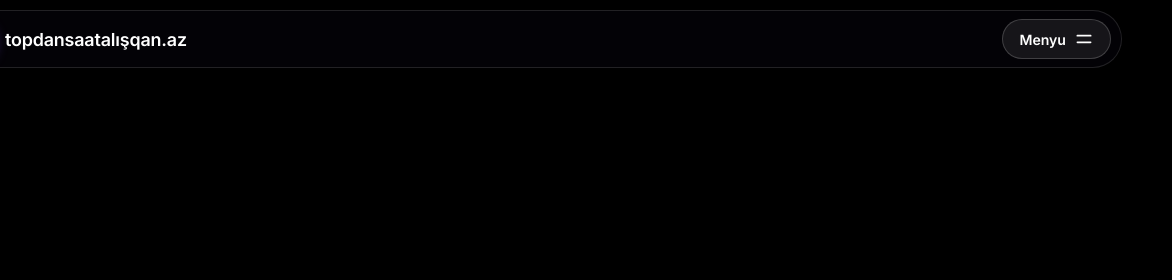
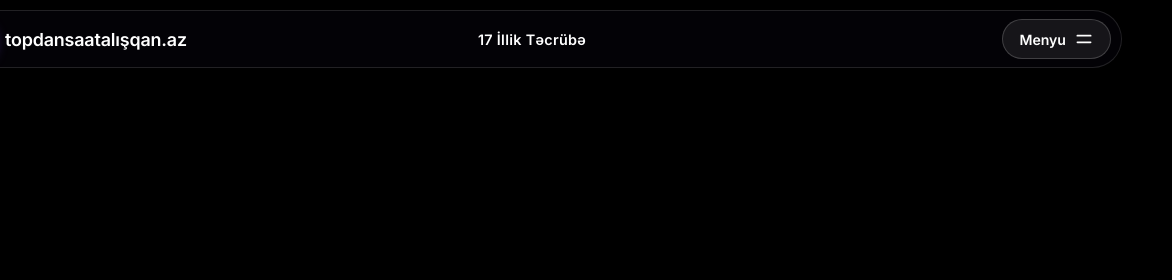
Before and after one commit to mehdi1234dadaszade/topdansaatal-qan.az, a plain HTML site: page index.html in a window 1280 px wide. Shown: the top 280 px of the page, 108-1280 px from the left. Drawn offline with Linux system fonts and the light colour scheme; no server answers.

Commit message:
Add files via upload

```diff
--- a/css/style.css
+++ b/css/style.css
@@ -359,3 +359,8 @@ html.wh .hero.vh.novid{background:radial-gradient(70% 60% at 50% 100%,var(--hero
 .wbox input{display:block;width:100%;padding:14px 18px;border-radius:40px;border:1px solid #ffffff24;background:#ffffff0d;color:var(--ink);font:inherit;text-align:center;letter-spacing:.08em}
 .wbox .btn{width:100%;margin:0 0 6px;padding:14px}
 .wback{display:inline-block;margin-top:8px;background:none;border:0;color:var(--mut);font:inherit;font-size:.92rem;cursor:pointer;text-decoration:underline}
+
+/* header: centered experience text */
+.bar{position:relative}
+.hexp{position:absolute;left:50%;top:50%;transform:translate(-50%,-50%);white-space:nowrap;pointer-events:none;font:600 .9rem Inter,sans-serif;letter-spacing:.02em;color:#fff}
+@media(max-width:800px){.hexp{display:none}}
```
